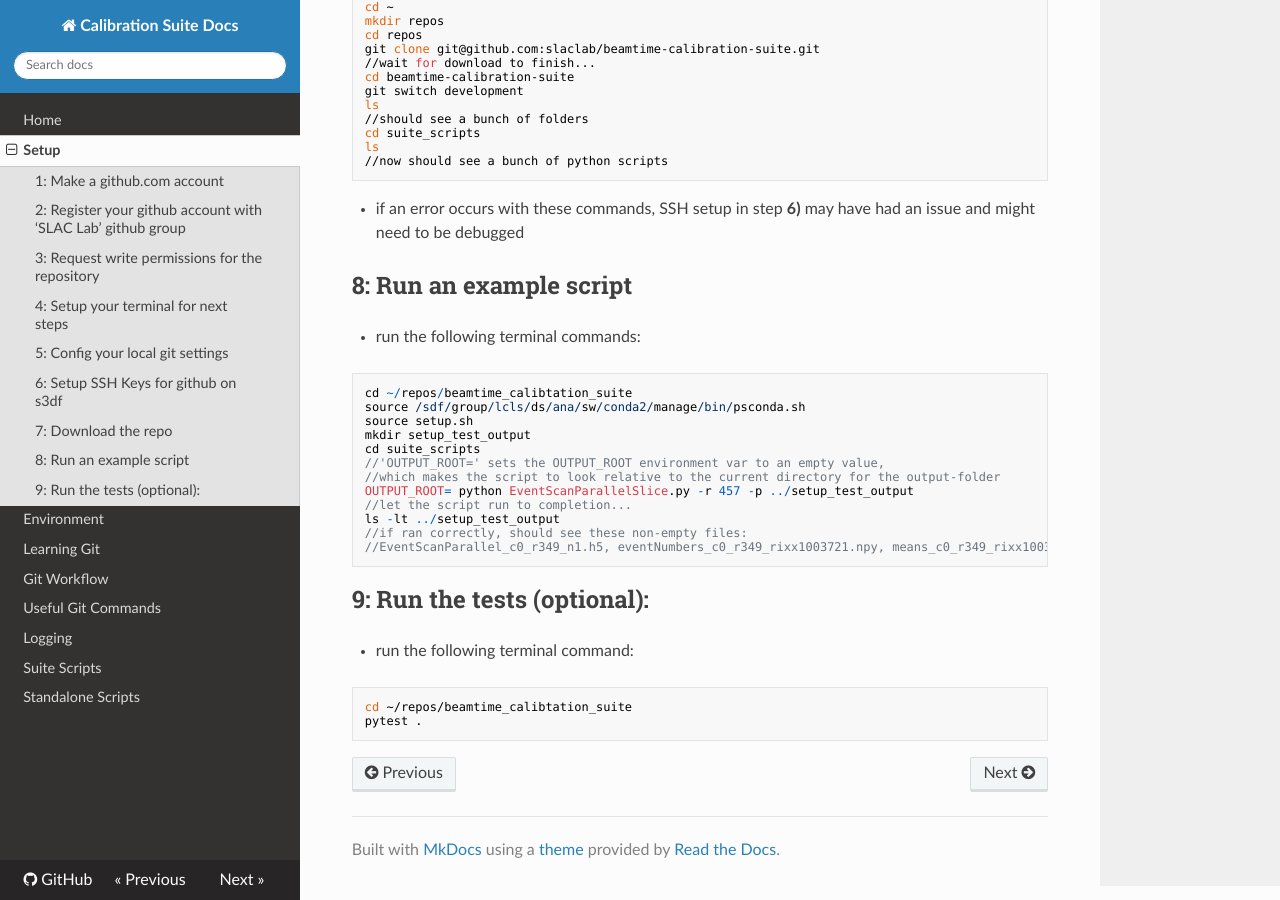
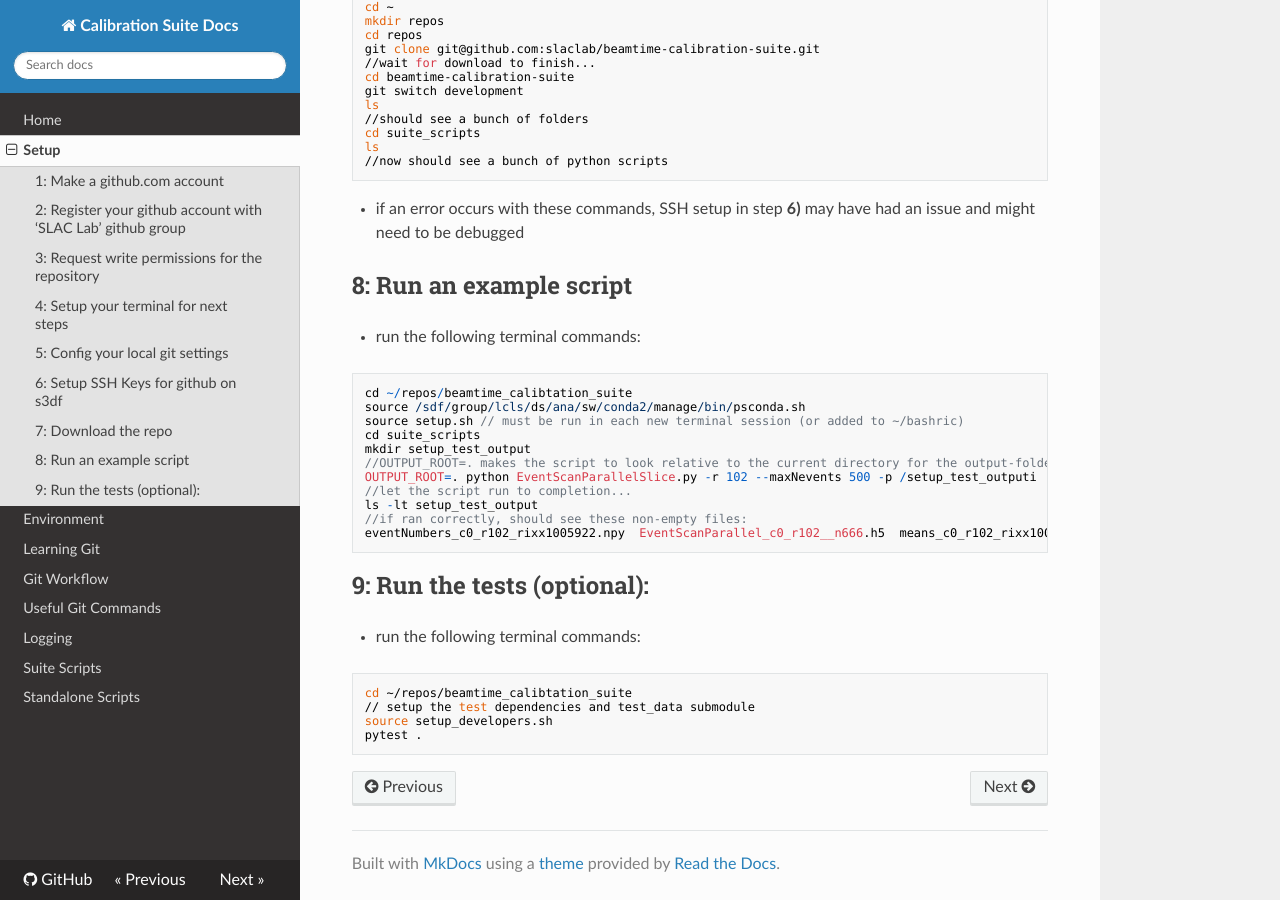
Before and after one commit to slaclab/beamtime-calibration-suite, an MkDocs documentation site: the page built from docs/setup.md, in a window 1280 px wide and 900 px high, scrolled down 2157 px. Built offline with MkDocs 1.6.1, drawn with Linux system fonts in a browser that asks for light colours; nearby versions of some CDN libraries.

Commit message:
TST: update docs more tests info

````diff
--- a/docs/setup.md
+++ b/docs/setup.md
@@ -90,21 +90,22 @@ ls
 ```
 cd ~/repos/beamtime_calibtation_suite
 source /sdf/group/lcls/ds/ana/sw/conda2/manage/bin/psconda.sh
-source setup.sh
+source setup.sh // must be run in each new terminal session (or added to ~/bashric)
+cd suite_scripts
 mkdir setup_test_output
-cd suite_scripts
-//'OUTPUT_ROOT=' sets the OUTPUT_ROOT environment var to an empty value,
-//which makes the script to look relative to the current directory for the output-folder
-OUTPUT_ROOT= python EventScanParallelSlice.py -r 457 -p ../setup_test_output
+//OUTPUT_ROOT=. makes the script to look relative to the current directory for the output-folder
+OUTPUT_ROOT=. python EventScanParallelSlice.py -r 102 --maxNevents 500 -p /setup_test_outputi
 //let the script run to completion...
-ls -lt ../setup_test_output
+ls -lt setup_test_output
 //if ran correctly, should see these non-empty files:
-//EventScanParallel_c0_r349_n1.h5, eventNumbers_c0_r349_rixx1003721.npy, means_c0_r349_rixx1003721.npy
+eventNumbers_c0_r102_rixx1005922.npy  EventScanParallel_c0_r102__n666.h5  means_c0_r102_rixx1005922.npy
 ```
 
 ## 9: Run the tests (optional):
-* run the following terminal command:
+* run the following terminal commands:
 ```
 cd ~/repos/beamtime_calibtation_suite
+// setup the test dependencies and test_data submodule
+source setup_developers.sh
 pytest .
 ```
````
Also changed, not shown: README.md (+6 -7 lines), 1 other file.
